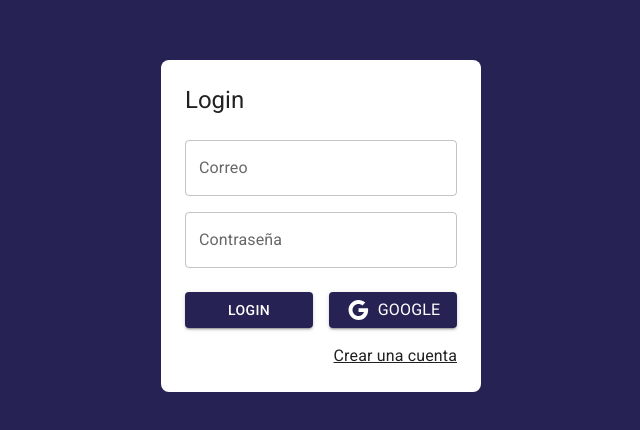
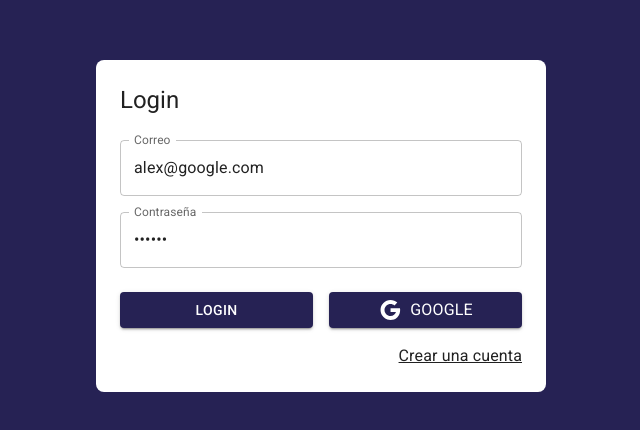
Before and after one commit to AlexAlonsoMontero/JournalApp-React-Redux-Firebase-MaterialUI, a React (Vite) app: page /auth/login in a window 1280 px wide. Shown: the part 190-620 px from the top of the page, without its empty margins (319-959 px from the left). Built offline with nearby package versions, Linux system fonts and the light colour scheme.

Commit message:
conect firebase and print google user data

```diff
--- a/package.json
+++ b/package.json
@@ -13,6 +13,7 @@
     "@mui/icons-material": "^5.8.4",
     "@mui/material": "^5.8.6",
     "@reduxjs/toolkit": "^1.8.3",
+    "firebase": "^9.8.4",
     "react": "^18.0.0",
     "react-dom": "^18.0.0",
     "react-redux": "^8.0.2",
--- a/src/auth/layout/AuthLayout.jsx
+++ b/src/auth/layout/AuthLayout.jsx
@@ -1,31 +1,33 @@
-import { Grid, Typography } from "@mui/material"
-import PropTypes from 'prop-types';
+import { Typography } from "@mui/material"
+import Grid from '@mui/material/Grid';
 
 
-export const AuthLayout = ({ children, title='' }) => {
+
+export const AuthLayout = ({ children, title = ' ' }) => {
     return (
         <Grid
             container
-            spacin={0}
+            spacing={0}
             direction="column"
             alignItems="center"
             justifyContent="center"
             sx={{ minHeight: '100vh', backgroundColor: 'primary.main', pt: 4 }}
         >
-            <Grid
+            <Grid item
                 className='box-shadow'
-                xs={8} md={3}
-                sx={{ backgroundColor: 'white', padding: 3, borderRadius: 2 }}
-            >
-                <Typography variant='h5' sx={{ mb: 1 }}>{ title }</Typography>
+                xs={3}
+                sx={{
+                    width: { sm: 450 },
+                    backgroundColor: 'white',
+                    padding: 3,
+                    borderRadius: 2,
+                    margin: '25px'
+                }}>
+                <Typography variant='h5' sx={{ mb: 1 }}>{title}</Typography>
 
-                { children }
+                {children}
 
             </Grid>
         </Grid>
     )
 }
-
-AuthLayout.propTypes = {
-    tile: PropTypes.string.isRequired,
-}
--- a/src/auth/pages/LoginPage.jsx
+++ b/src/auth/pages/LoginPage.jsx
@@ -1,40 +1,74 @@
-import { Google } from "@mui/icons-material"
-import  { Link as RouterLink } from 'react-router-dom'
-import { Button, Grid, TextField, Typography, Link } from "@mui/material"
-import { AuthLayout } from "../layout/AuthLayout"
+import { Google } from "@mui/icons-material";
+import  { Link as RouterLink } from 'react-router-dom';
+import { Button, Grid, TextField, Typography, Link } from "@mui/material";
+import { AuthLayout } from "../layout/AuthLayout";
+import { useForm } from '../../hooks';
+import { useDispatch } from "react-redux";
+import { checkingAuthenticacion, startGoogleSignIn } from "../../store/auth/";
+export const LoginPage = () => {
 
-export const LoginPage = () => {
+  const dispatch = useDispatch();
+
+  const { email, password, onInputChange} = useForm({
+    email: 'alex@google.com',
+    password: '123455'
+
+  });
+
+  const onSubmit = ( event ) => {
+    event.preventDefault();
+    dispatch( checkingAuthenticacion() );
+  }
+
+  const onGoogleSignIn = () => {
+    dispatch(startGoogleSignIn())
+  }
+
   return (
 
     <AuthLayout title="Login">
-        <form>
+        <form onSubmit={ onSubmit } >
           <Grid container >
-            <Grid item xs={12} sx={{ mt: 2 }}>
+            <Grid
+            item xs={12} sx={{ mt: 2 }}
+            >
               <TextField
                 label="Correo"
                 type="email"
                 placeholder='correo@google.com'
                 fullWidth
+                name="email"
+                value={ email }
+                onChange={ onInputChange }
               />
 
             </Grid>
-            <Grid item xs={12} sx={{ mt: 2 }}>
+            <Grid
+            item xs={12} sx={{ mt: 2 }}
+            >
               <TextField
                 label="Contraseña"
                 type="password"
                 placeholder='Contraseña'
                 fullWidth
+                name="password"
+                value={ password }
+                onChange={ onInputChange }
               />
 
             </Grid>
             <Grid container spacing={2} sx={{ mb: 2, mt: 1 }}>
-              <Grid item xs={12} sm={6}>
-                <Button variant='contained' fullWidth>
+              <Grid item
+              xs={12} sm={6}
+              >
+                <Button type="submit" variant='contained' fullWidth>
                   Login
                 </Button>
               </Grid>
-              <Grid item xs={12} sm={6}>
-                <Button variant='contained' fullWidth>
+              <Grid item
+              xs={12} sm={6}
+              >
+                <Button onClick={ onGoogleSignIn } variant='contained' fullWidth>
                   <Google />
                   <Typography sx={{ ml: 1 }} >Google</Typography>
                 </Button>
--- /dev/null
+++ b/src/firebase/config.js
@@ -0,0 +1,28 @@
+// Import the functions you need from the SDKs you need
+import { initializeApp } from "firebase/app";
+// TODO: Add SDKs for Firebase products that you want to use
+// https://firebase.google.com/docs/web/setup#available-libraries
+
+//importacion de la autenticación
+import { getAuth } from 'firebase/auth';
+//base de datos
+import { getFirestore } from 'firebase/firestore/lite';
+
+// Your web app's Firebase configuration
+const firebaseConfig = {
+    apiKey: "AIzaSyDntp3ougvwB5hpYyqZfcjGZDAbESmoHyk",
+    authDomain: "react-journal-app-b7b06.firebaseapp.com",
+    projectId: "react-journal-app-b7b06",
+    storageBucket: "react-journal-app-b7b06.appspot.com",
+    messagingSenderId: "600217576797",
+    appId: "1:600217576797:web:b3ce356916803c8e14b4b4"
+};
+
+// Initialize Firebase
+export const FirebaseApp = initializeApp(firebaseConfig);
+
+//Autenticación
+export const FirebaseAuth = getAuth( FirebaseApp );
+
+//Fireston base de datos
+export const FirbaseDB = getFirestore( FirebaseApp );
--- /dev/null
+++ b/src/firebase/providers.js
@@ -0,0 +1,28 @@
+import { signInWithPopup, GoogleAuthProvider } from "firebase/auth";
+import { FirebaseAuth } from "./config";
+
+const googleProvider = new GoogleAuthProvider;
+
+export const singInWithGoogle = async()=>{
+
+    try {
+        const result = await signInWithPopup(FirebaseAuth, googleProvider);
+        // const credentials = GoogleAuthProvider.credentialFromResult(result);
+        const { displayName, email, photoURL, uid }= result.user
+
+        return{
+            ok: true,
+            //User info
+            displayName, email, photoURL, uid
+        }
+
+    } catch (error) {
+        console.log(error);
+        const errorCode = error.code;
+        const errorMessage= error.errorMessage;
+
+        return {
+            ok: false
+        }
+    }
+}
--- /dev/null
+++ b/src/hooks/index.js
@@ -0,0 +1 @@
+export * from './useForm'
--- /dev/null
+++ b/src/hooks/useForm.jsx
@@ -0,0 +1,26 @@
+
+import { useState } from 'react';
+
+export const useForm = (initialForm = {}) => {
+
+    const [formState, setFormState] = useState(initialForm);
+
+    const onInputChange = ({ target }) => {
+        const { name, value } = target;
+        setFormState({
+            ...formState,
+            [name]: value
+        });
+    }
+
+    const onResetForm = () => {
+        setFormState(initialForm);
+    }
+
+    return {
+        ...formState,
+        formState,
+        onInputChange,
+        onResetForm,
+    }
+}
--- a/src/store/auth/authSlice.js
+++ b/src/store/auth/authSlice.js
@@ -3,7 +3,7 @@ import { createSlice } from '@reduxjs/toolkit';
 export const authSlice = createSlice({
     name: 'auth',
     initialState: {
-        status: 'checking',// 'not-authenticated', 'authenticated'
+        status: 'not-authenticated',//'checking', 'not-authenticated', 'authenticated'
         uid: null,
         email: null,
         displayName: null,
@@ -12,13 +12,11 @@ export const authSlice = createSlice({
     },
     reducers: {
         login: ()=>{
-            state.uid+1
         },
         logout: (state,payload) =>{
-            state.uid+1
         },
         checkingCredentials: (state) => {
-            state.uid+1
+            state.status = 'checking';
         }
     }
 });
--- a/src/store/auth/index.js
+++ b/src/store/auth/index.js
@@ -1 +1,2 @@
 export * from './authSlice';
+export * from './thunks'
--- /dev/null
+++ b/src/store/auth/thunks.js
@@ -0,0 +1,16 @@
+import { singInWithGoogle } from "../../firebase/providers"
+import { checkingCredentials } from "./authSlice"
+
+export const checkingAuthenticacion = (email,password)=>{
+    return async( dispatch )=>{
+        dispatch(checkingCredentials())
+    }
+}
+
+export const startGoogleSignIn = ( email, password )=>{
+    return async( dispatch ) =>{
+        dispatch( checkingCredentials() );
+        const result = await singInWithGoogle();
+        console.log({result})
+    }
+}
--- a/src/styles.css
+++ b/src/styles.css
@@ -1,3 +1,3 @@
 .box-shadow {
-  box-shadow: 100px, 500px, 500px rgba(0, 0, 0, 0.2);
+  /* box-shadow: 100px, 500px, 500px rgba(0, 0, 0, 0.2); */
 }
```
Also changed, not shown: 2 other files (tests, documents, lock files or other folders).
